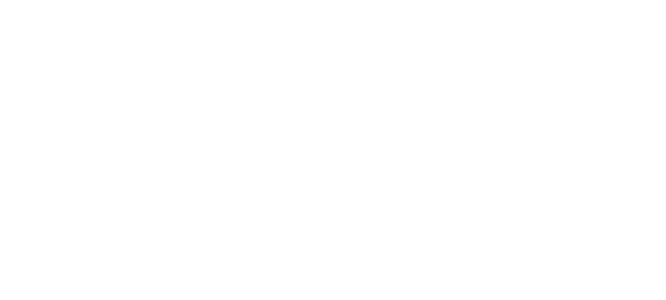
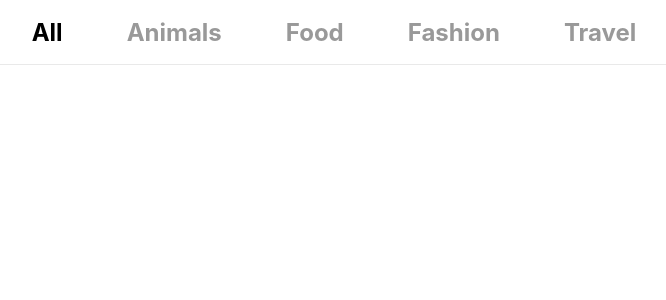
Before and after one commit to performance-lecture/lecture-4, a React (Create React App) app: page / in a window 1280 px wide. Shown: the top 300 px of the page, without its empty margins (306-972 px from the left). Built offline with nearby package versions, Linux system fonts and the light colour scheme; data requests are answered from the project's data file.

Commit message:
Add Header & styled-components

```diff
--- a/package.json
+++ b/package.json
@@ -13,6 +13,7 @@
     "react-redux": "^7.2.3",
     "react-scripts": "4.0.3",
     "redux": "^4.0.5",
+    "styled-components": "^5.2.3",
     "web-vitals": "^1.0.1"
   },
   "scripts": {
--- a/src/App.js
+++ b/src/App.js
@@ -1,7 +1,9 @@
 import React, { useEffect } from 'react';
+import styled, { createGlobalStyle } from 'styled-components';
 import { fetchPhotos } from './redux/photos';
 import { useDispatch, useSelector } from 'react-redux';
 import axios from 'axios';
+import Header from './components/Header';
 
 axios.defaults.baseURL = 'http://localhost:3001';
 
@@ -19,10 +21,33 @@ function App() {
 	console.log('photos', photos);
 
 	return (
-		<div className="App">
-			<div />
-		</div>
+		<AppWrap>
+			<GlobalStyle />
+			<Header />
+		</AppWrap>
 	);
 }
 
+const AppWrap = styled.div`margin: 0 auto;`;
+
+const GlobalStyle = createGlobalStyle`
+  * {
+    box-sizing: border-box;
+    margin: 0;
+    padding: 0;
+  }
+
+  html, body {
+    font-size: 16px;
+  }
+
+  ul, li, ol {
+    list-style: none;
+  }
+
+  a, a:visited, a:active, a:hover {
+    color: initial;
+  }
+`;
+
 export default App;
--- a/src/components/Header.js
+++ b/src/components/Header.js
@@ -1,12 +1,12 @@
 import React from 'react';
 import styled from 'styled-components';
 import { useDispatch, useSelector } from 'react-redux';
-import { changeCategory } from '../modules/photos-slice';
+import { setCategory } from '../redux/category';
 
 function Header() {
 	const dispatch = useDispatch();
 	const { category } = useSelector((state) => ({
-		category: state.photos.category
+		category: state.category.category
 	}));
 
 	return (
@@ -14,25 +14,17 @@ function Header() {
 			<Nav>
 				<NavList>
 					<NavItem
-						active={category === ''}
+						active={category === 'all'}
 						onClick={() => {
-							dispatch(changeCategory(''));
+							dispatch(setCategory('all'));
 						}}
 					>
 						<span>All</span>
 					</NavItem>
 					<NavItem
-						active={category === 'random'}
-						onClick={() => {
-							dispatch(changeCategory('random'));
-						}}
-					>
-						<span>Random</span>
-					</NavItem>
-					<NavItem
 						active={category === 'animals'}
 						onClick={() => {
-							dispatch(changeCategory('animals'));
+							dispatch(setCategory('animals'));
 						}}
 					>
 						<span>Animals</span>
@@ -40,7 +32,7 @@ function Header() {
 					<NavItem
 						active={category === 'food'}
 						onClick={() => {
-							dispatch(changeCategory('food'));
+							dispatch(setCategory('food'));
 						}}
 					>
 						<span>Food</span>
@@ -48,7 +40,7 @@ function Header() {
 					<NavItem
 						active={category === 'fashion'}
 						onClick={() => {
-							dispatch(changeCategory('fashion'));
+							dispatch(setCategory('fashion'));
 						}}
 					>
 						<span>Fashion</span>
@@ -56,7 +48,7 @@ function Header() {
 					<NavItem
 						active={category === 'travel'}
 						onClick={() => {
-							dispatch(changeCategory('travel'));
+							dispatch(setCategory('travel'));
 						}}
 					>
 						<span>Travel</span>
```
Also changed, not shown: 2 other files (tests, documents, lock files or other folders).
